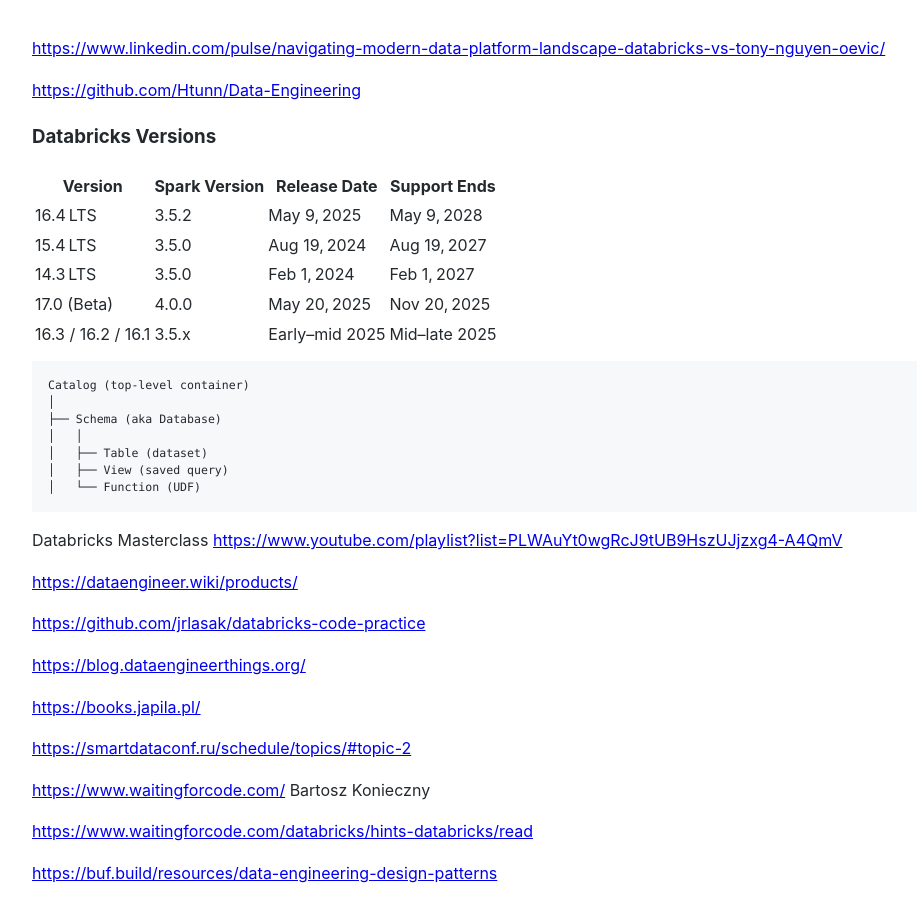
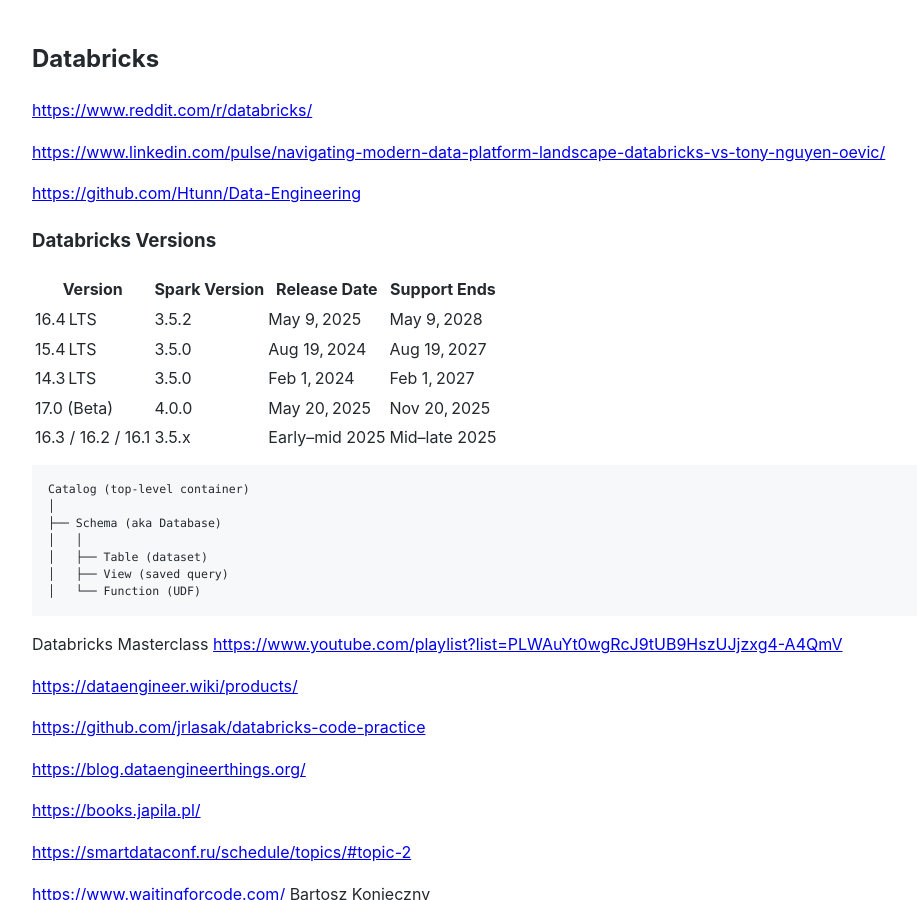
Before and after one commit to Michael-Lubinsky/michael-lubinsky.github.com, a Jekyll site: the page built from spark/briks.md, in a window 1280 px wide and 900 px high. Shown: the whole window, without its empty margins (158-1075 px from the left). Built offline with Jekyll 4.4.1, drawn with Linux system fonts in a browser that asks for light colours; our own code applies the rules of GitHub Pages for plain Markdown files.

Commit message:
Update briks.md

```diff
--- a/spark/briks.md
+++ b/spark/briks.md
@@ -1,3 +1,6 @@
+## Databricks
+
+<https://www.reddit.com/r/databricks/>
 
 <https://www.linkedin.com/pulse/navigating-modern-data-platform-landscape-databricks-vs-tony-nguyen-oevic/>
 
```
